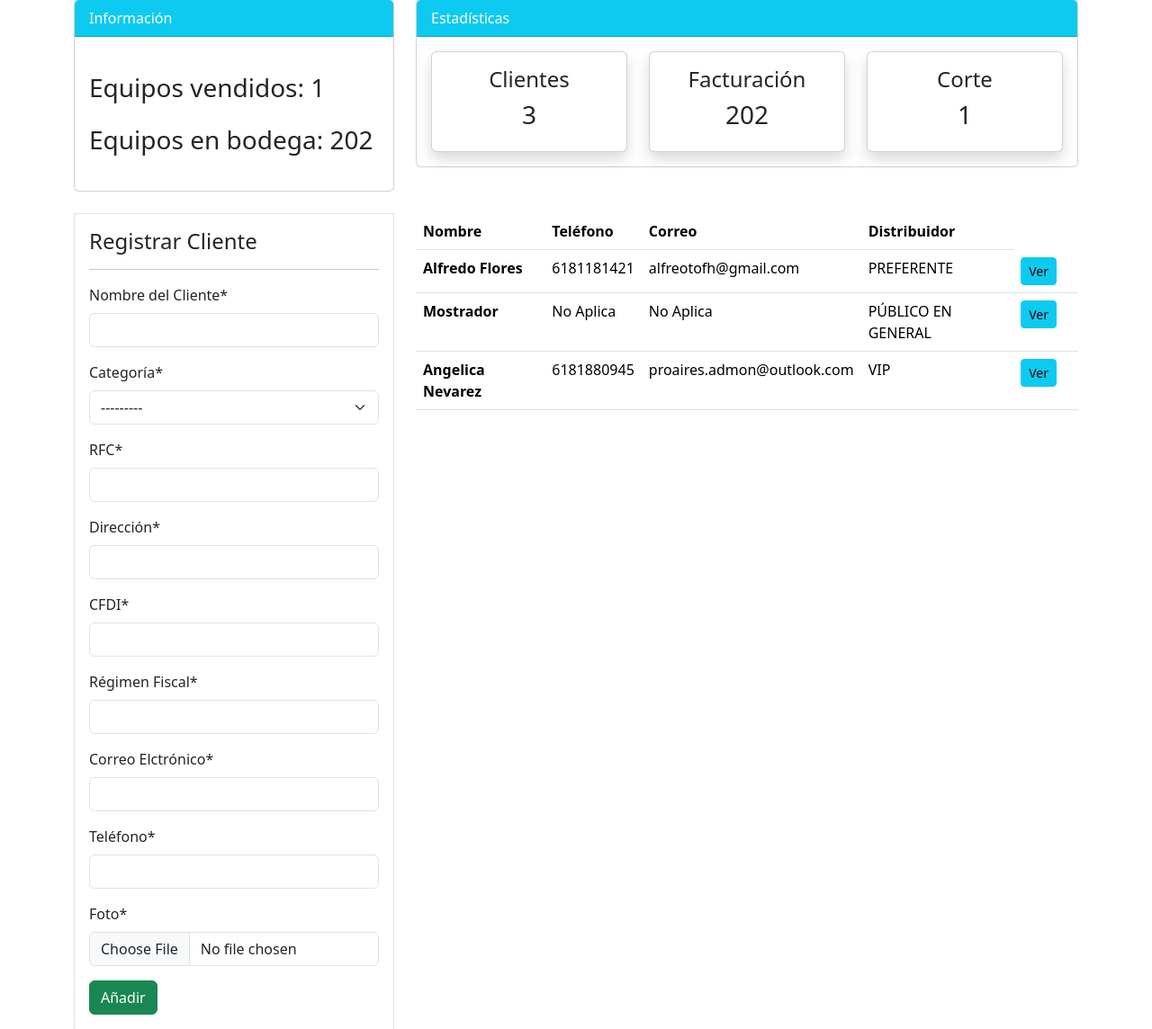
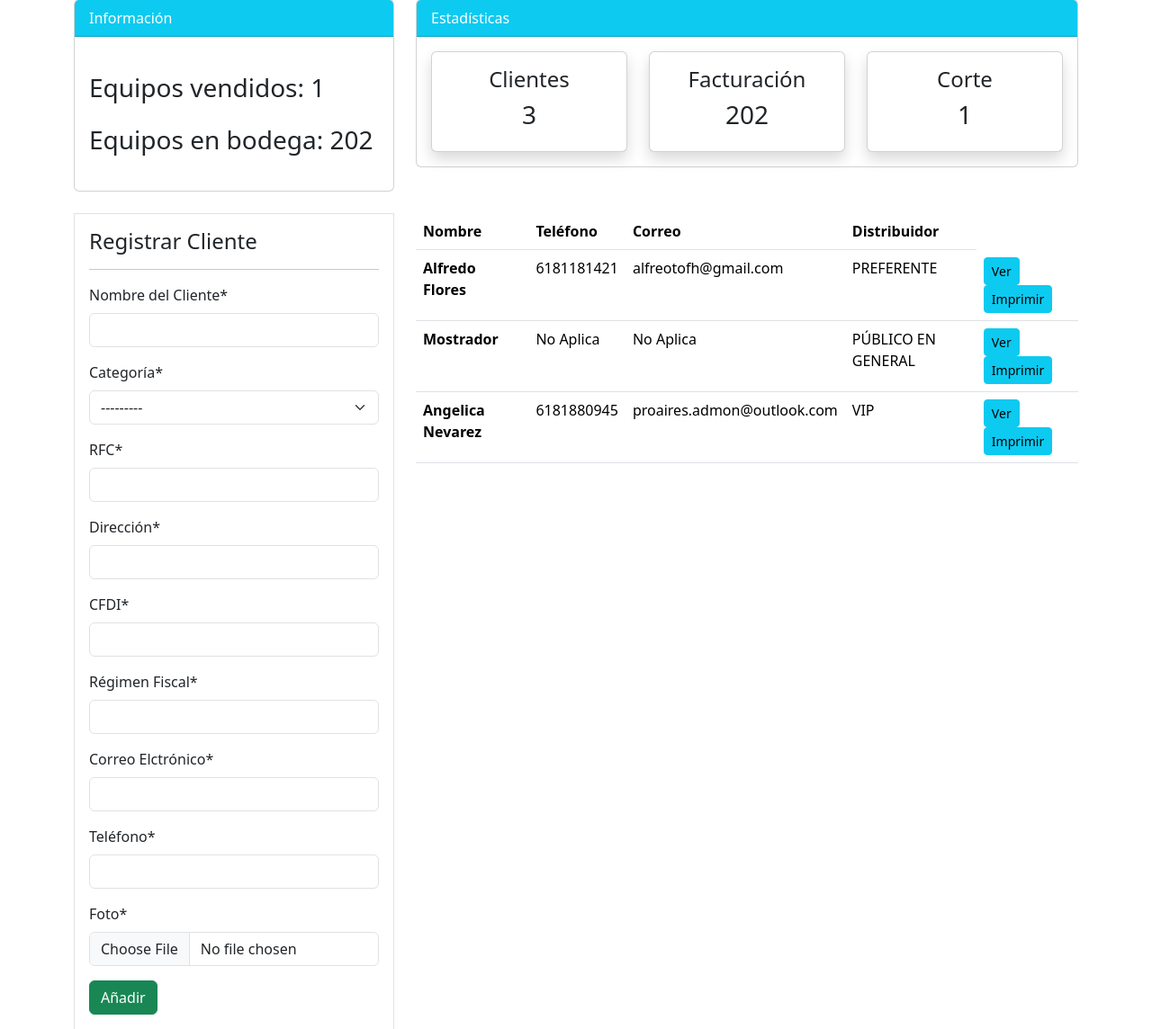
Before and after one commit to AlfredOtFloedz/Inventario-ProAires, a Django app: page /lista_clientes/ in a window 1280 px wide. Shown: the part 81-1225 px from the top of the page at 90% size. Run offline with Django 4.2, Linux system fonts and the light colour scheme; data comes from the database, SQL or seed files in the repository; some libraries are stand-ins or nearby versions.

Commit message:
before i get crazy with credentials printing

```diff
--- a/templates/pos/customers_list.html
+++ b/templates/pos/customers_list.html
@@ -46,7 +46,10 @@
                             <td>{{ customer.c_phone }}</td>
                             <td>{{ customer.c_email }}</td>
                             <td>{{ customer.status }}</td>
-                            <th scope="row"><a class="btn btn-info btn-sm" href="{% url 'pos-customer-info' customer.id %}">Ver</a></th><th scope="row"></th>
+                            <th>
+                                <a class="btn btn-info btn-sm" href="{% url 'pos-customer-info' customer.id %}">Ver</a>
+                                <a class="btn btn-info btn-sm" href="{% url 'pos-customer-info' customer.id %}">Imprimir</a>
+                            </th>
                         {% endfor %}
                     </tbody>
                 </table>
```
